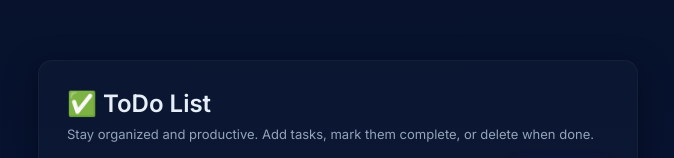
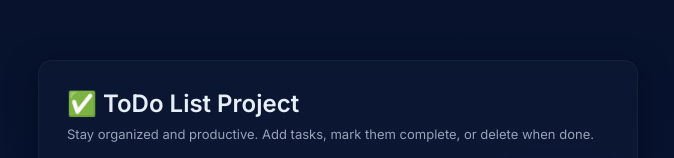
Before and after one commit to adityakokare759/TODO-LIST, a plain HTML site: page index.html in a window 1280 px wide. Shown: the part 117-275 px from the top of the page, without its empty margins (302-976 px from the left). Drawn offline with Linux system fonts and the light colour scheme.

Commit message:
changes done

```diff
--- a/index.html
+++ b/index.html
@@ -23,7 +23,7 @@
     <div class="wrap">
         <div class="card" role="region" aria-labelledby="title">
             <div class="header">
-                <h1 id="title">✅ ToDo List</h1>
+                <h1 id="title">✅ ToDo List Project</h1>
             </div>
             <p class="lead">Stay organized and productive. Add tasks, mark them complete, or delete when done.</p>
 
```
